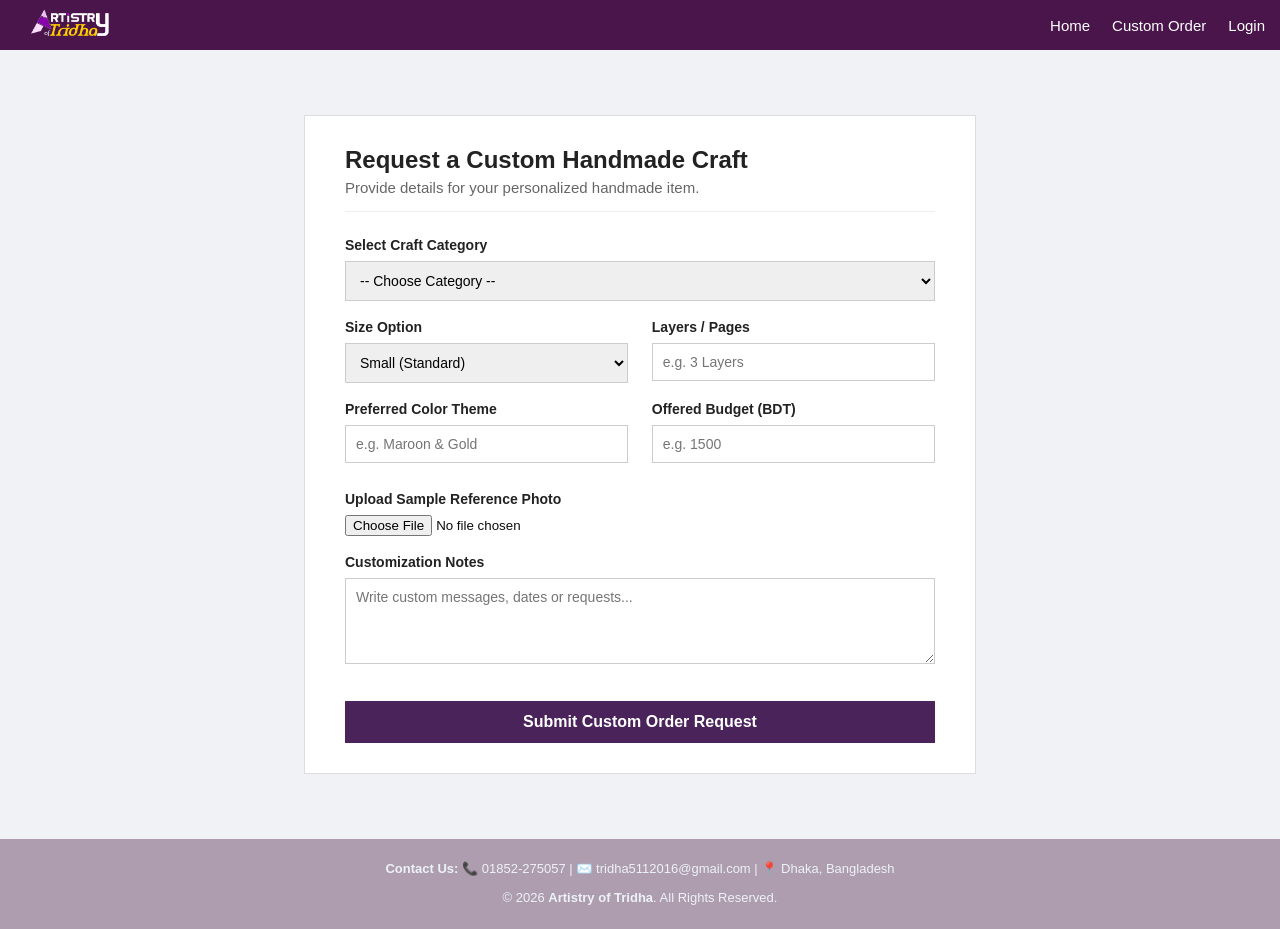
After one commit to Tridha015/artistry-handmade-gift-shop, a PHP site: page /View/customer/custom_order.php in a window 1280 px wide. The commit adds this page. Run offline with PHP 8.4, Linux system fonts and the light colour scheme.

Commit message:
Added customer dashboard and custom order form with proper design

```diff
--- /dev/null
+++ b/View/customer/custom_order.php
@@ -0,0 +1,87 @@
+<?php
+session_start();
+$pageTitle = "Request Custom Craft - Artistry of Tridha";
+require_once __DIR__ . '/../layouts/header.php';
+
+$username = $_SESSION["loggedInUsername"] ?? "Customer";
+?>
+
+<style>
+    .form-wrapper { width: 60%; margin: 40px auto; background: #ffffff; padding: 30px 40px; border: 1px solid #dddddd; font-family: Arial, sans-serif; }
+    .form-title { border-bottom: 1px solid #eeeeee; padding-bottom: 15px; margin-bottom: 25px; }
+    .form-title h2 { margin: 0 0 5px 0; color: #222; font-size: 24px; }
+    .form-title p { margin: 0; color: #666; font-size: 15px; }
+    .input-group { margin-bottom: 18px; overflow: hidden; }
+    .input-group label { display: block; font-weight: bold; margin-bottom: 8px; color: #222; font-size: 14px; }
+    .input-group input[type="text"],
+    .input-group input[type="number"],
+    .input-group select,
+    .input-group textarea { width: 100%; padding: 10px; border: 1px solid #cccccc; box-sizing: border-box; font-size: 14px; }
+    .col-half { width: 48%; float: left; }
+    .col-right { float: right; }
+    .submit-btn { width: 100%; background-color: #4a235a; color: white; padding: 12px; border: none; font-size: 16px; cursor: pointer; margin-top: 15px; font-weight: bold; }
+    .submit-btn:hover { background-color: #381a44; }
+</style>
+
+<div class="form-wrapper">
+    <div class="form-title">
+        <h2>Request a Custom Handmade Craft</h2>
+        <p>Provide details for your personalized handmade item.</p>
+    </div>
+
+    <form action="../../Controller/customOrderController.php" method="POST" enctype="multipart/form-data">
+
+        <div class="input-group">
+            <label>Select Craft Category</label>
+            <select name="category" required>
+                <option value="">-- Choose Category --</option>
+                <option value="Scrapbook">Scrapbook</option>
+                <option value="Explosion Box">Explosion Box</option>
+                <option value="Greeting Cards">Greeting Cards</option>
+                <option value="Floral Bouquets">Handmade Floral Bouquets</option>
+            </select>
+        </div>
+
+        <div class="input-group">
+            <div class="col-half">
+                <label>Size Option</label>
+                <select name="size">
+                    <option value="Small">Small (Standard)</option>
+                    <option value="Medium">Medium</option>
+                    <option value="Large">Large</option>
+                </select>
+            </div>
+            <div class="col-half col-right">
+                <label>Layers / Pages</label>
+                <input type="text" name="layers" placeholder="e.g. 3 Layers">
+            </div>
+        </div>
+
+        <div class="input-group">
+            <div class="col-half">
+                <label>Preferred Color Theme</label>
+                <input type="text" name="color_theme" placeholder="e.g. Maroon & Gold">
+            </div>
+            <div class="col-half col-right">
+                <label>Offered Budget (BDT)</label>
+                <input type="number" name="budget" placeholder="e.g. 1500" required>
+            </div>
+        </div>
+
+        <div class="input-group" style="clear: both; padding-top: 10px;">
+            <label>Upload Sample Reference Photo</label>
+            <input type="file" name="sample_photo" accept="image/*" style="border: none; padding: 0;">
+        </div>
+
+        <div class="input-group">
+            <label>Customization Notes</label>
+            <textarea name="notes" rows="4" placeholder="Write custom messages, dates or requests..."></textarea>
+        </div>
+
+        <button type="submit" class="submit-btn">Submit Custom Order Request</button>
+    </form>
+</div>
+
+<?php
+require_once __DIR__ . '/../layouts/footer.php';
+?>
```
Also changed, not shown: View/customer/dashboard.php (added, +64 -0 lines), assets/css/style.css (line endings or trailing spaces).
